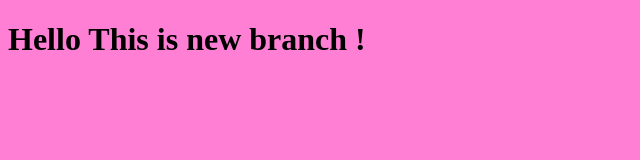
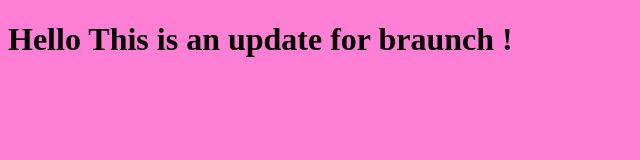
Before and after one commit to chaimaoufensou/TestRepo, a plain HTML site: page index.html in a window 1280 px wide. Shown: the whole page, without its empty margins (0-640 px from the left). Drawn offline with Linux system fonts and the light colour scheme.

Commit message:
edit the html file

```diff
--- a/index.html
+++ b/index.html
@@ -7,7 +7,7 @@
     <link rel="stylesheet" href="style.css">
 </head>
 <body>
-    <h1>Hello This is new branch !</h1>
+    <h1>Hello This is an update for braunch !</h1>
     <script src="app.js"></script>
 </body>
 </html>
```
